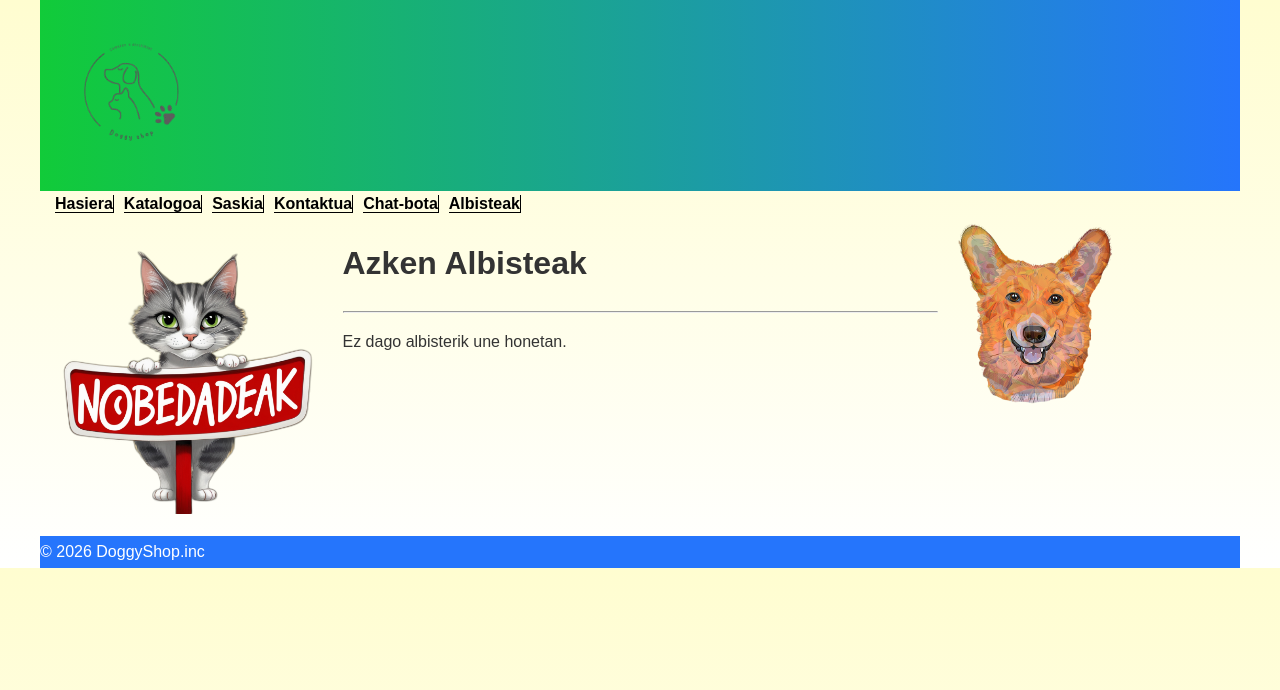
After one commit to dorkaitz93/php-tienda, a PHP site: page /zerbitzari-06-03/albisteak/ in a window 1280 px wide. The commit adds this page. Shown: the top 690 px of the page. Run offline with PHP 8.4, Linux system fonts and the light colour scheme; data that the repository does not hold is empty.

Commit message:
Albisteak sartuta

```diff
--- /dev/null
+++ b/albisteak/albisteak_erakutsi.php
@@ -0,0 +1,57 @@
+<!DOCTYPE html>
+<html lang="eu">
+<head>
+    <meta charset="UTF-8">
+    <title>DoggyShop - Albisteak</title>
+    <link rel="stylesheet" href="../css/style.css">
+</head>
+<body>
+    <header>
+        <div><img id="Logo" src="../img/logoa-transparente.png" alt="Logoa"></div>
+    </header>
+
+    <div class="eskuma">
+        <nav>
+            <ul class="menua">
+                <li><a href="../hasiera/">Hasiera</a></li>
+                <li><a href="../katalogoa/">Katalogoa</a></li>
+                <li><a href="../saskia/">Saskia</a></li>
+                <li><a href="../mezua/">Kontaktua</a></li>
+                <li><a href="../chatbot/">Chat-bota</a></li>
+                <li><a href="../albisteak/">Albisteak</a></li>
+            </ul>
+        </nav>
+    </div>
+
+    <main>
+        <div class="row">
+            <div class="eskerra">
+                <img src="../img/katua nobedadeak.png" class="katua" alt="Katua">
+            </div>
+
+            <div class="erdia">
+                <h1>Azken Albisteak</h1>
+                <hr>
+
+                <?php if ($albisteak && count($albisteak) > 0): ?>
+                    <?php foreach ($albisteak as $albistea): ?>
+                        <div class="albiste-kaxa" style="border-bottom: 1px solid #ccc; padding: 15px 0;">
+                            <h2><?php echo htmlspecialchars($albistea['izenburua']); ?></h2>
+                            <p><em>Data: <?php echo htmlspecialchars($albistea['laburpena']); ?></em></p>
+                            <p><?php echo htmlspecialchars($albistea['xehetasunak']); ?></p>
+                        </div>
+                    <?php endforeach; ?>
+                <?php else: ?>
+                    <p>Ez dago albisterik une honetan.</p>
+                <?php endif; ?>
+            </div>
+
+            <div class="right">
+                <img id="portada" src="../img/color-dogs-3274248_640.png" alt="Portada">
+            </div>
+        </div>
+    </main>
+
+    <footer><p>&copy; 2026 DoggyShop.inc</p></footer>
+</body>
+</html>
--- /dev/null
+++ b/albisteak/index.php
@@ -0,0 +1,13 @@
+<?php
+// APIaren URLa definitu (ziurtatu bide hau zuzena dela zure XAMPPn)
+$url = "http://localhost/zerbitzari-06-03/httpcrud/index.php";
+
+// APIari deia egin eta erantzuna jaso (JSON formatuan)
+$erantzuna = file_get_contents($url);
+
+// JSONa PHPko array bihurtu
+$albisteak = json_decode($erantzuna, true);
+
+// Bista kargatu
+include('albisteak_erakutsi.php');
+?>
--- a/chatbot/chatbota-erakutsi.php
+++ b/chatbot/chatbota-erakutsi.php
@@ -19,6 +19,7 @@
                 <li><a href="../saskia/">Saskia</a></li>
                 <li><a href="../mezua/">Kontaktua</a></li>
                 <li><a href="../chatbot/">Chat-bota</a></li>
+                <li><a href="../albisteak/">Albisteak</a></li>
             </ul>
         </nav>
     </div>
--- a/hasiera/index.php
+++ b/hasiera/index.php
@@ -54,6 +54,7 @@ if (isset($_GET['id'])) {
                 <li><a href="../saskia/">Saskia</a></li>
                 <li><a href="../mezua/">Kontaktua</a></li>
                 <li><a href="../chatbot/">Chat-bota</a></li>
+                <li><a href="../albisteak/">Albisteak</a></li>
             </ul>
         </nav>
     </div>
--- a/katalogoa/index.php
+++ b/katalogoa/index.php
@@ -52,6 +52,7 @@ if (isset($_GET['id'])) {
                 <li><a href="../saskia/">Saskia</a></li>
                 <li><a href="../mezua/">Kontaktua</a></li>
                 <li><a href="../chatbot/">Chat-bota</a></li>
+                <li><a href="../albisteak/">Albisteak</a></li>
             </ul>
         </nav>
     </div>
--- a/mezua/mezua_berria.php
+++ b/mezua/mezua_berria.php
@@ -22,6 +22,7 @@
                 <li><a href="../saskia/">Saskia</a></li>
                 <li><a href="../mezua/">Kontaktua</a></li>
                 <li><a href="../chatbot/">Chat-bota</a></li>
+                <li><a href="../albisteak/">Albisteak</a></li>
             </ul>
         </nav>
     </div>
--- a/saskia/saskia_erakutsi.php
+++ b/saskia/saskia_erakutsi.php
@@ -21,6 +21,7 @@
                 <li><a href="../saskia/">Saskia</a></li>
                 <li><a href="../mezua/">Kontaktua</a></li>
                 <li><a href="../chatbot/">Chat-bota</a></li>
+                <li><a href="../albisteak/">Albisteak</a></li>
             </ul>
         </nav>
     </div>
```
Also changed, not shown: eskaria/eskaria-berria.php (+6 -4 lines), 1 other file.
